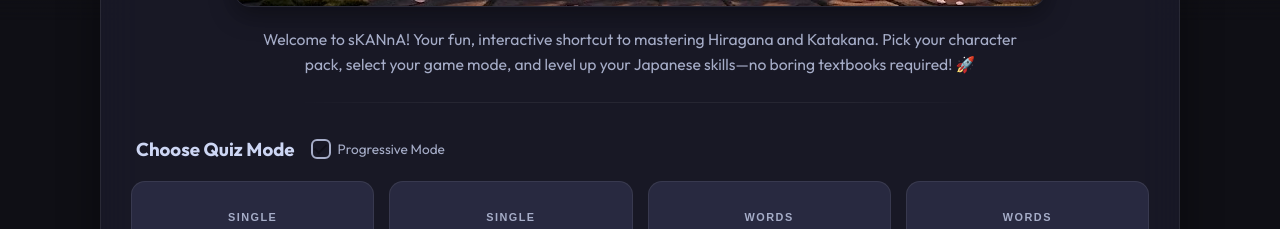
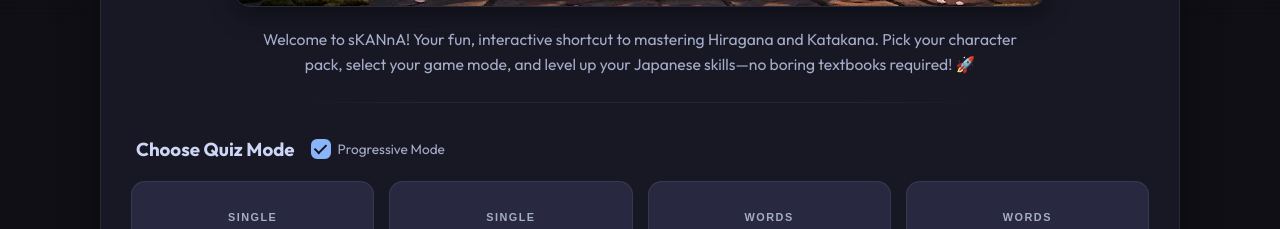
Before and after one commit to RMantis/skanna, a React (Vite) app: page / in a window 1280 px wide. Shown: the part 780-1009 px from the top of the page. Built offline with nearby package versions, Linux system fonts and the light colour scheme; a web font is replaced by a local one.

Commit message:
fix: progressive mode not visibile

```diff
--- a/src/index.css
+++ b/src/index.css
@@ -340,6 +340,11 @@ input[type="checkbox"]:hover {
 
 input[type="checkbox"]:focus-visible {
     box-shadow: 0 0 0 3px rgba(137, 180, 250, 0.4);
+}
+
+input[type="checkbox"]:checked {
+    background-color: var(--primary-color);
+    border-color: var(--primary-color);
 }
 
 .hira-table input[type="checkbox"]:checked {
```
